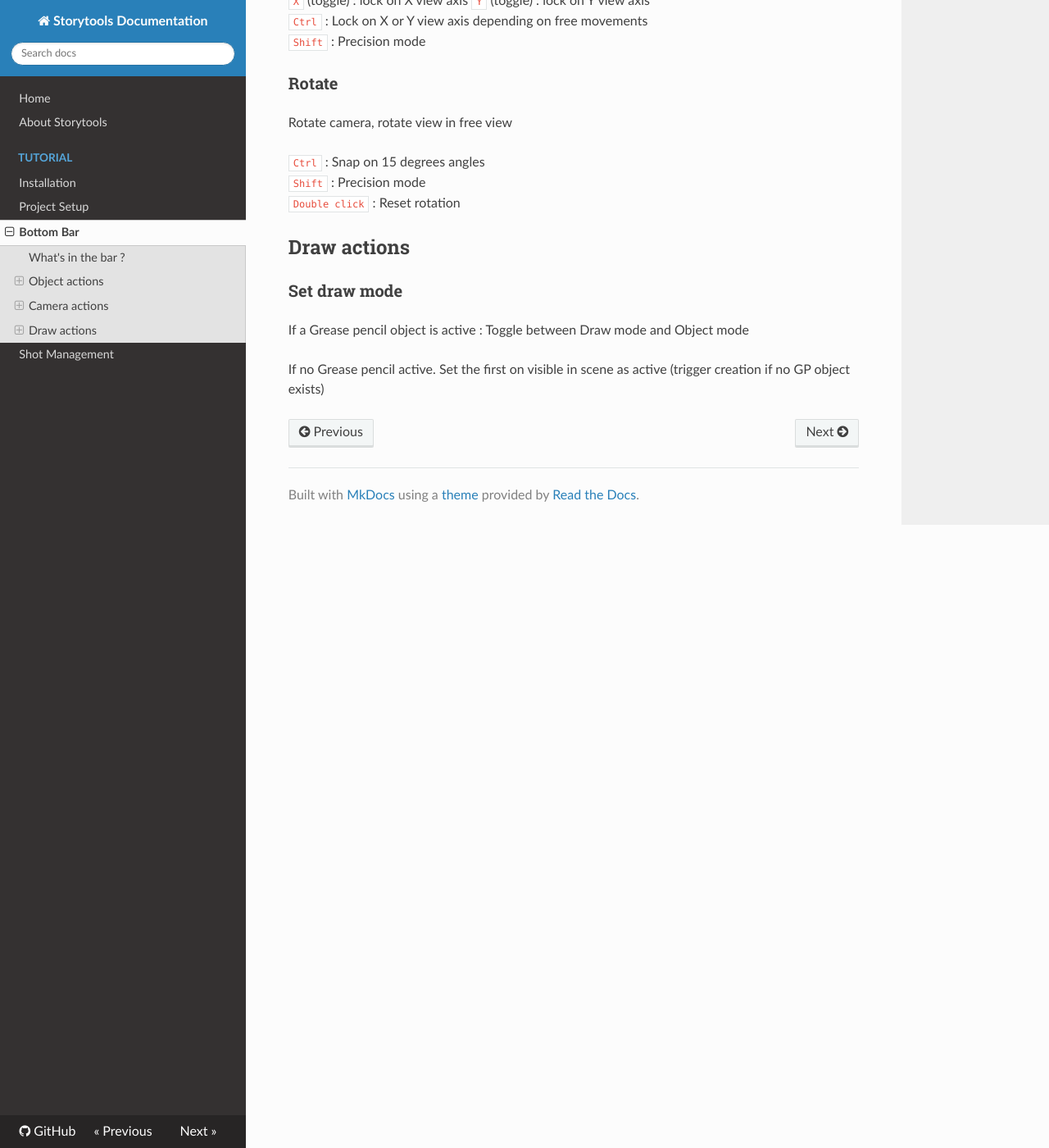
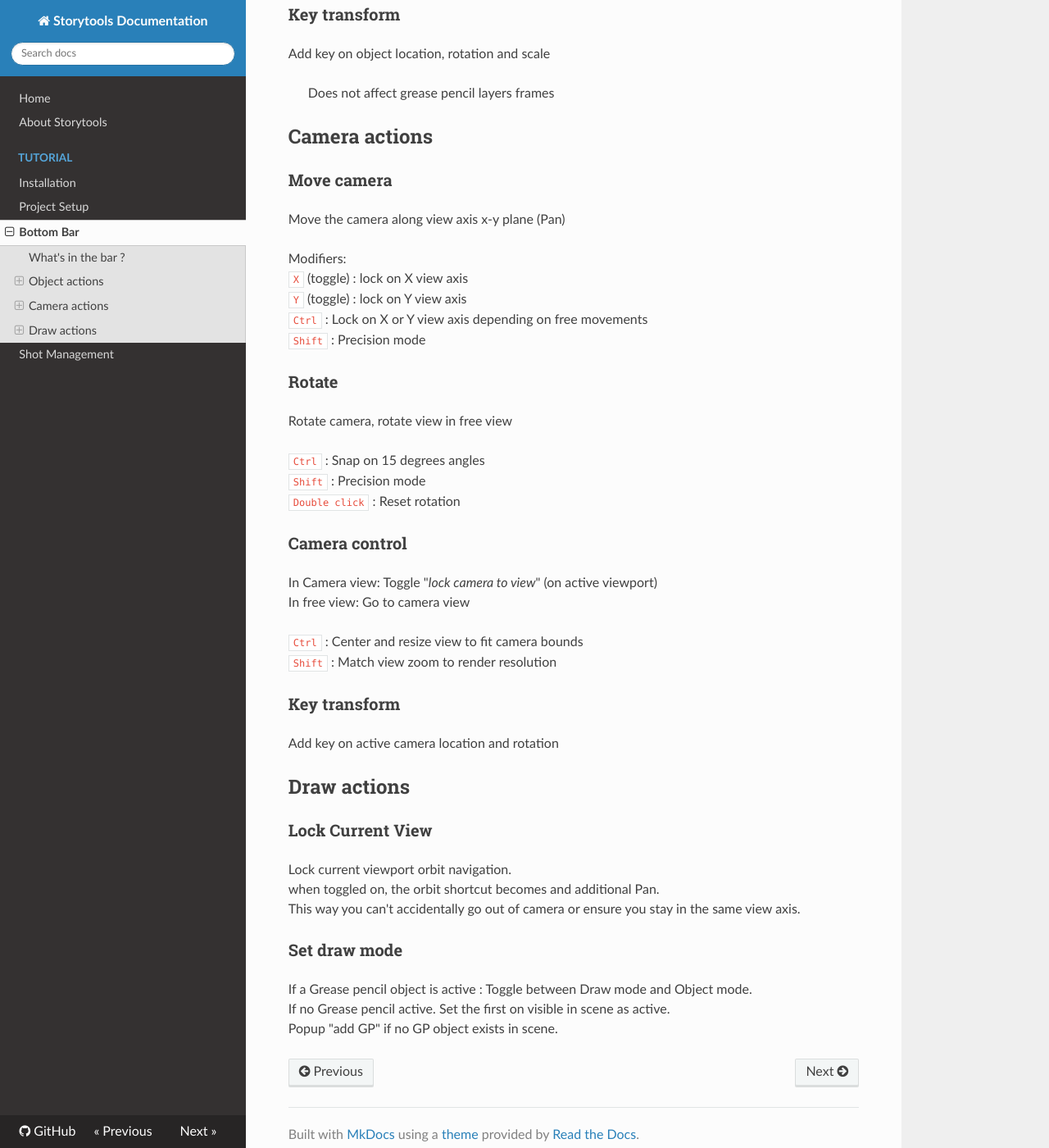
Before and after one commit to Pullusb/storytools-docs, an MkDocs documentation site: the page built from docs/tutorial/story-toolbar.md, in a window 1280 px wide and 1400 px high, scrolled down 1610 px. Shown: the whole window at 82% size. Built offline with MkDocs 1.6.1, drawn with Linux system fonts in a browser that asks for light colours; nearby versions of some CDN libraries; some of the changed text lies outside the part shown.

Commit message:
Complete bottom bar text doc

```diff
--- a/docs/tutorial/story-toolbar.md
+++ b/docs/tutorial/story-toolbar.md
@@ -25,13 +25,20 @@ Move active object perpendicular to view
 
 ### Move forward / backward
 
-Move the object in depth relative to camera
+Move the object in depth relative to camera.
 
 `Ctrl` : Adjust Scale so object retain same size in camera frame
 `Shift` : Precision mode
 `Alt` : Constraint on horizontal plane
 
-> Note that even if you're in free navigation, it will still on the depth relative to camera
+> Note: even if you're in free navigation, The move is relative to camera
+
+During transform, there is a hint color overlay:
+
+- everything in tinted red is behind object
+- everything in tinted blue is in fron of object
+
+The overlay can be customised or disabled in addon preferences
 
 ### Rotate
 
@@ -40,27 +47,31 @@ Rotate object on view axis
 `Ctrl` : Snap on 15 degrees angles
 `Shift` : Precision mode
 
-
 ### Scale
 
 Scale object, drag left<->right
 
 `Shift` : Precision mode
 
-
 ### Align to view
-
 
 Align object with view
 
 `Ctrl` : Set object Z axis pointing up while aligning
 `Shift` : Bring selected objects in front of camera
 
+### Key transform
+
+Add key on object location, rotation and scale
+
+> Does not affect grease pencil layers frames
+
+
 ## Camera actions
 
 ### Move camera
 
-Move the camera along view axis x-y plane
+Move the camera along view axis x-y plane (Pan)
 
 Modifiers:
 `X` (toggle) : lock on X view axis
@@ -77,11 +88,31 @@ Rotate camera, rotate view in free view
 `Double click` : Reset rotation
 
 
+### Camera control
+
+In Camera view: Toggle "_lock camera to view_" (on active viewport)
+In free view: Go to camera view
+
+`Ctrl` : Center and resize view to fit camera bounds
+`Shift` : Match view zoom to render resolution
+
+### Key transform
+
+Add key on active camera location and rotation
+
+
 ## Draw actions
 
+### Lock Current View
+
+Lock current viewport orbit navigation.
+when toggled on, the orbit shortcut becomes and additional Pan.
+This way you can't accidentally go out of camera or ensure you stay in the same view axis.
 
 ### Set draw mode
 
-If a Grease pencil object is active : Toggle between Draw mode and Object mode
+If a Grease pencil object is active : Toggle between Draw mode and Object mode.
+If no Grease pencil active. Set the first on visible in scene as active.
+Popup "add GP" if no GP object exists in scene.
 
-If no Grease pencil active. Set the first on visible in scene as active (trigger creation if no GP object exists)
+<!-- `Ctrl` : Add a new object -->
```
